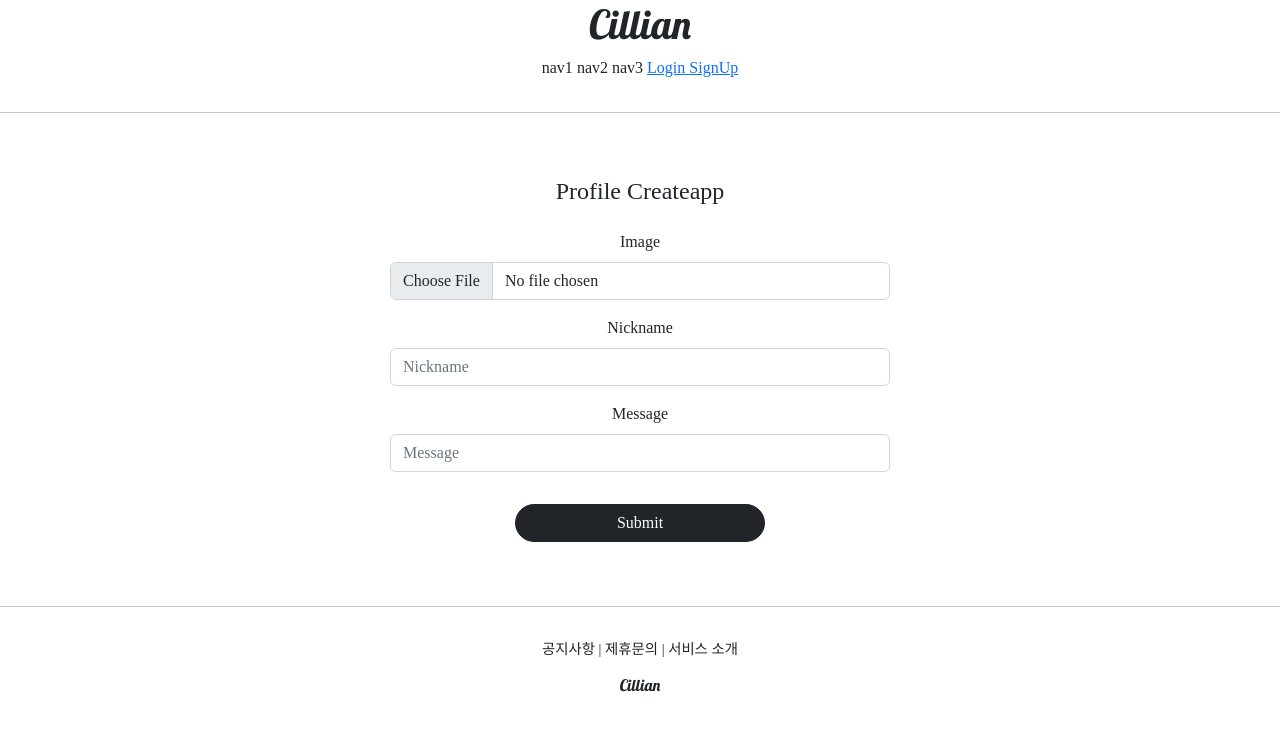
After one commit to Cillian1225/pragmatic, a Django app: page /profiles/create/ in a window 1280 px wide. The commit adds this page. Shown: the top 731 px of the page. Run offline with Django 4.2, Linux system fonts and the light colour scheme; some libraries are stand-ins or nearby versions; some web fonts are replaced.

Commit message:
django course 31  profileCreateView form_valid

```diff
--- a/profileapp/forms.py
+++ b/profileapp/forms.py
@@ -6,4 +6,4 @@ from profileapp.models import Profile
 class ProfileCreationForm(ModelForm):
     class Meta:
         model = Profile
-        field = ['image', 'nickname','message']
+        fields = ['image', 'nickname', 'message']
--- a/profileapp/models.py
+++ b/profileapp/models.py
@@ -5,10 +5,10 @@ from django.db import models
 from pyexpat import model
 
 
-class Profile(models.Model) :
-    user = model.OntoOneField(User, on_delete=models.CASCADE, related_name = 'profile')
+class Profile(models.Model):
+    user = models.OneToOneField(User, on_delete=models.CASCADE, related_name='profile')
 
     #이미지 저장경로
-    image = model.ImageField(upload_to='profile/', null=True)
-    nickname = models.CharField(max_length=20, unique=True, null = True)
+    image = models.ImageField(upload_to='profile/', null=True)
+    nickname = models.CharField(max_length=20, unique=True, null=True)
     message = models.CharField(max_length=100, null=True)
--- /dev/null
+++ b/profileapp/templates/profileapp/create.html
@@ -0,0 +1,15 @@
+{%extends 'base.html'%}
+{% load bootstrap4 %}
+{% block content %}
+
+<div style="text-align:center; max-width:500px; margin: 4rem auto;">
+  <div class="mb-4">
+    <h4>Profile Createapp</h4>
+  </div>
+  <form action="{% url 'profileapp:create' %}" method="post" enctype="multipart/form-data">
+    {%csrf_token%}
+    {% bootstrap_form form%}
+     <input type="submit" class="btn btn-dark rounded-pill col-6 mt-3">
+  </form>
+</div>
+{% endblock%}
--- a/profileapp/urls.py
+++ b/profileapp/urls.py
@@ -1,5 +1,9 @@
+from django.urls import path
+
+from profileapp.views import ProfileCreateView
+
 app_name='profileapp'
 
 urlpatterns = [
-
+    path('create/', ProfileCreateView.as_view(), name='create'),
 ]
--- a/profileapp/views.py
+++ b/profileapp/views.py
@@ -1,3 +1,22 @@
 from django.shortcuts import render
 
 # Create your views here.
+from django.urls import reverse_lazy
+from django.views.generic import CreateView
+
+from profileapp.forms import ProfileCreationForm
+from profileapp.models import Profile
+
+
+class ProfileCreateView(CreateView):
+    model = Profile
+    context_object_name = 'target_profile'
+    form_class = ProfileCreationForm
+    success_url = reverse_lazy('accountapp:hello_world')
+    template_name = 'profileapp/create.html'
+
+    def form_valid(self, form):
+        temp_profile = form.save(commit=False)
+        temp_profile.user = self.request.user
+        temp_profile.save()
+        return super().form_valid(form)
```
Also changed, not shown: accountapp/templates/accountapp/detail.html (+9 -2 lines), profileapp/create.html (added, +10 -0 lines), media/profile/KakaoTalk_20220716_170412113.jpg (added), media/profile/KakaoTalk_20220716_170412113_ekQMQLz.jpg (added), profileapp/migrations/0001_initial.py (added).
